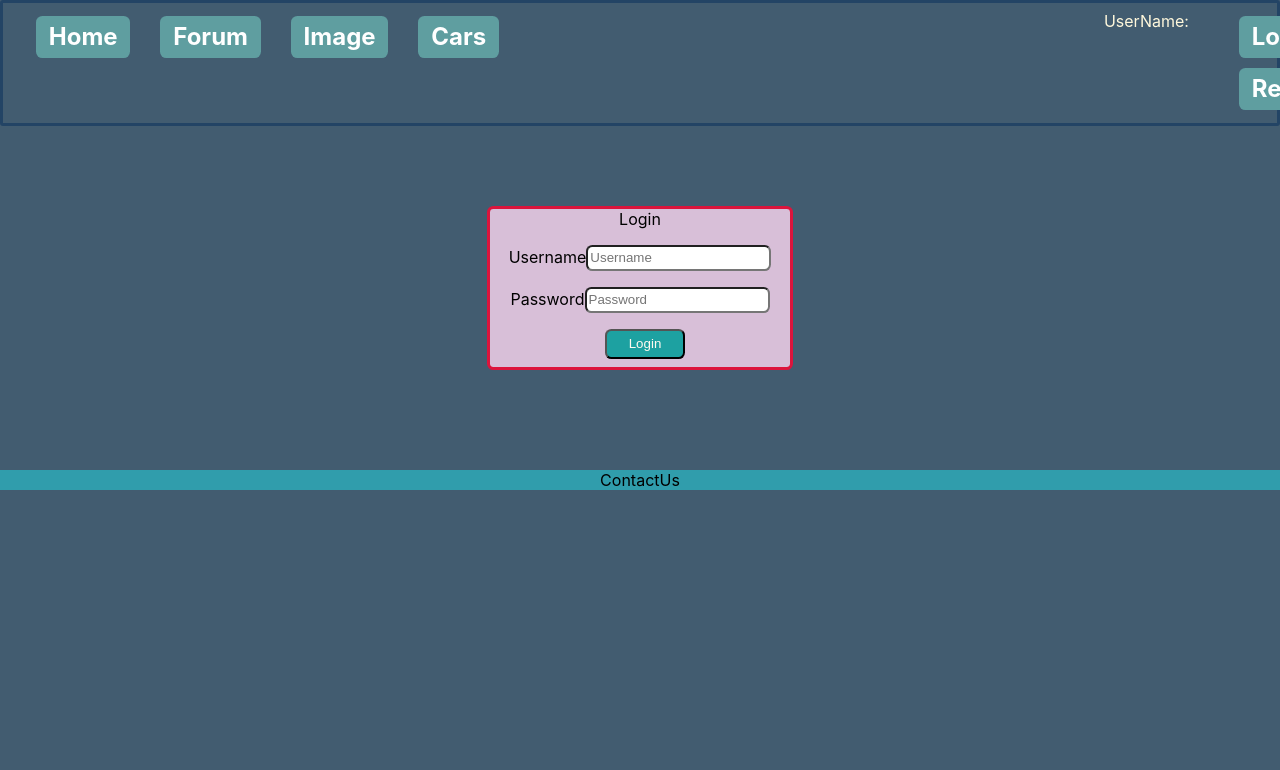
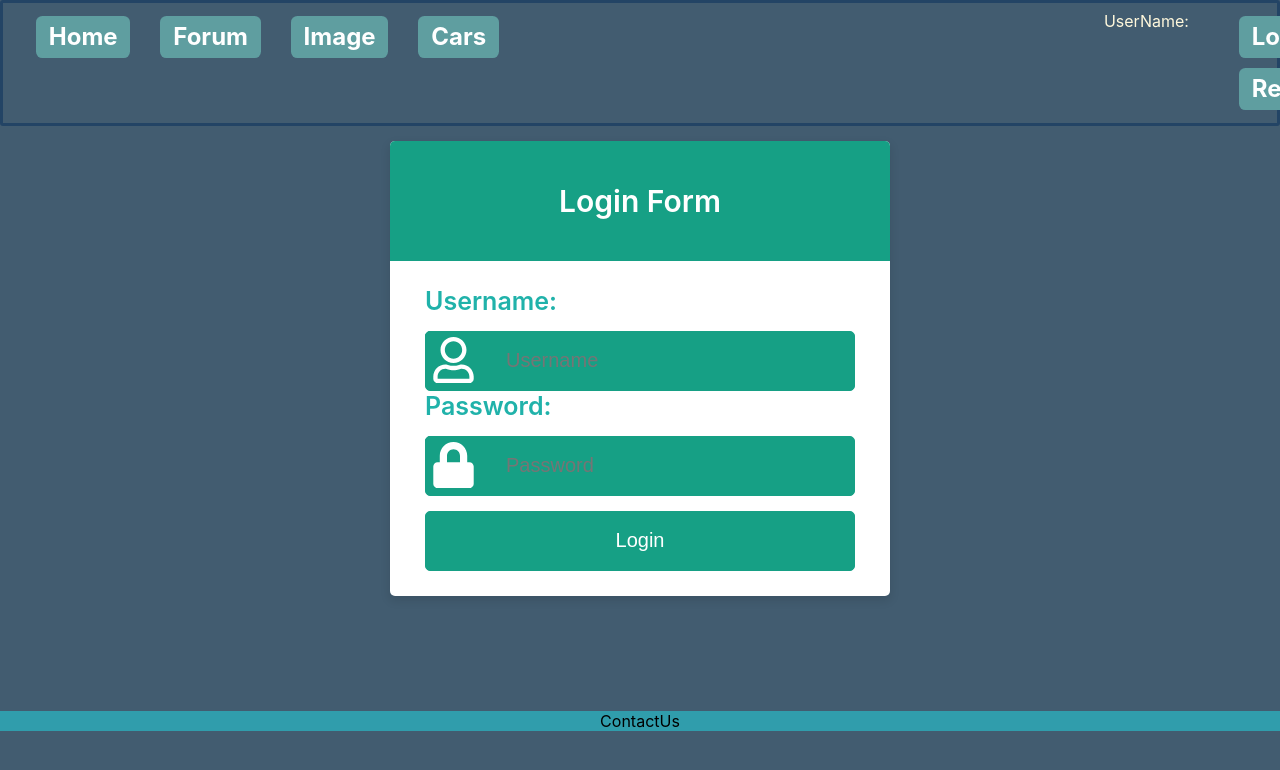
Before and after one commit to m-nenchev/cars, a React (Create React App) app in the folder client/: page /login in a window 1280 px wide. Shown: the top 770 px of the page. Built offline with nearby package versions, Linux system fonts and the light colour scheme; no server answers.

Commit message:
Adjusted Login form

```diff
--- a/client/package.json
+++ b/client/package.json
@@ -9,6 +9,7 @@
     "firebase": "^8.3.2",
     "react": "^17.0.1",
     "react-dom": "^17.0.1",
+    "react-icons": "^5.3.0",
     "react-router-dom": "^5.2.0",
     "react-scripts": "^4.0.3",
     "web-vitals": "^1.1.1"
--- a/client/src/Components/Login/Login.css
+++ b/client/src/Components/Login/Login.css
@@ -1,13 +1,85 @@
-.login form{
-  margin: 5rem auto;
-  border-radius: 0.4rem;
-  text-align: center;
+.login{
+  display: flex;
+  justify-content: center;
+  padding: 15px;
+  overflow: hidden;
+}
+.login .wrapper{
+  max-width: 500px;
+  width: 100%;
+  background: #fff;
+  border-radius: 5px;
+  box-shadow: 0px 4px 10px 1px rgba(0, 0, 0, 0.1);
+}
+.login .title{
+  height: 120px;
+  background: #16a085;
+  border-radius: 5px 5px 0 0;
+  color: #fff;
+  font-size: 30px;
+  font-weight: 600;
+  display: flex;
+  align-items: center;
+  justify-content: center;
+}
+.login .rowLabel{
+  font-size: 25px;
+  font-weight: 600;
+  color: lightseagreen;
+}
+.login .input{
+  height: 60px;
+  margin-top: 15px;
+  position: relative;
+}
+.login .input .rowText{
+  height: 100%;
+  width: 100%;
+  padding-left: 80px;
+  outline: none;
+  border-radius: 5px;
+  transition: all 0.3s ease;
+  box-sizing: border-box;
+  color: #fff;
+  font-size: 20px;
+  font-weight: 500;
+  background: #16a085;
+  border: 1px solid #16a085;
+  cursor: pointer;
+}
+.login .input .rowText:focus {
+  border-color: #16a085;
+}
+.login .input .inputSubmit{
+  height: 100%;
+  width: 100%;
+  outline: none;
+  border-radius: 5px;
+  transition: all 0.3s ease;
+  box-sizing: border-box;
+  color: #fff;
+  font-size: 20px;
+  font-weight: 500;
+  background: #16a085;
+  border: 1px solid #16a085;
+  cursor: pointer;
+}
+.login .icon{
+  position: absolute;
+  width: 55px;
+  height: 77%;
+  color: #fff;
+  padding-top: 5px;
+  font-size: 22px;
+  background: #16a085;
+  border: 1px solid #16a085;
+  border-radius: 5px 0 0 5px;
+  display: flex;
+  align-items: center;
+  justify-content: center;
 }
 form{
-  border-radius: 12px;
-  border: solid crimson;
-    width: 300px;
-    background-color: thistle;
+  padding: 25px 35px;
 }
 fieldset{
     text-decoration: none;
--- a/client/src/Components/Login/Login.js
+++ b/client/src/Components/Login/Login.js
@@ -3,6 +3,8 @@ import React,{useContext, useEffect} from 'react'
 import { UserContext } from '../../Context/Context'
 import { auth } from '../../utils/Firebase';
 import './Login.css'
+import { FaRegUser, FaLock } from "react-icons/fa";
+
 const Login = ({history})=>{
 
 
@@ -40,28 +42,27 @@ const Login = ({history})=>{
     },[])
     return (
         <section className="login">
+            <div className='wrapper'>
+            <div className='title'><span>Login Form</span></div>
             <form onSubmit={onLoginFormSubmitHandler}>
+                <label className='rowLabel' htmlFor="username">Username:</label>
+                <div className="input">
+                <FaRegUser className='icon'/>
+                    <input type="text" className='rowText' name="username" id="username" placeholder="Username" required/>
 
-                    <legend>Login</legend>
-                    <p className="field">
-                        <label htmlFor="username">Username</label>
-                        <span className="input">
-                            <input type="text" name="username" id="username" placeholder="Username" />
-                            <span className="actions"></span>
-                            <i className="fas fa-user"></i>
-                        </span>
-                    </p>
-                    <p className="field">
-                        <label htmlFor="password">Password</label>
-                        <span className="input">
-                            <input type="password" name="password" id="password" placeholder="Password" />
-                            <span className="actions"></span>
-                            <i className="fas fa-key"></i>
-                        </span>
-                    </p>
-                    <input className="button" type="submit" className="submit" value="Login" />
+                </div>
 
+                <label className='rowLabel' htmlFor="password">Password:</label>
+                <div className="input">
+                    <FaLock className='icon'/>
+                    <input type="password" className='rowText' name="password" id="password" placeholder="Password" required/>
+
+                </div>
+                <div className='input'>
+                    <input  type="submit" className="inputSubmit" value="Login" />
+                </div>
             </form>
+            </div>
         </section>
     );
 };
--- a/client/src/Components/Regieter/Register.css
+++ b/client/src/Components/Regieter/Register.css
@@ -12,17 +12,3 @@
       height: 20px;
 
   }
-.submit{
-    margin-left: 10px;
-    margin-bottom: 8px;
-   background-color: rgb(29, 161, 161);
-   color: floralwhite;
-   width: 80px;
-   height: 30px;
-}
-.submit:hover{
-    margin-top:2px;
-    background-color: cornsilk;
-    color: black;
-    cursor: pointer;
-}
```
